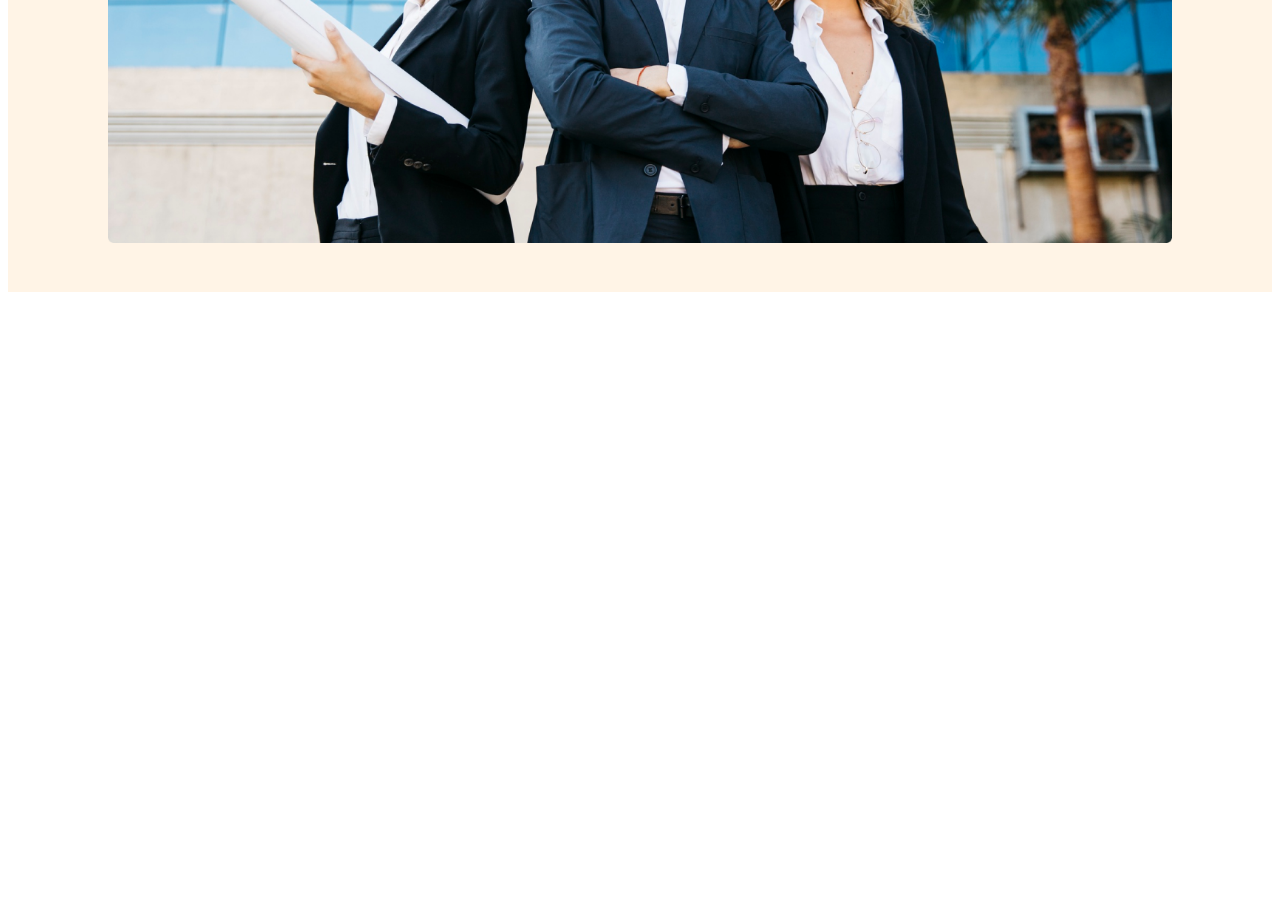
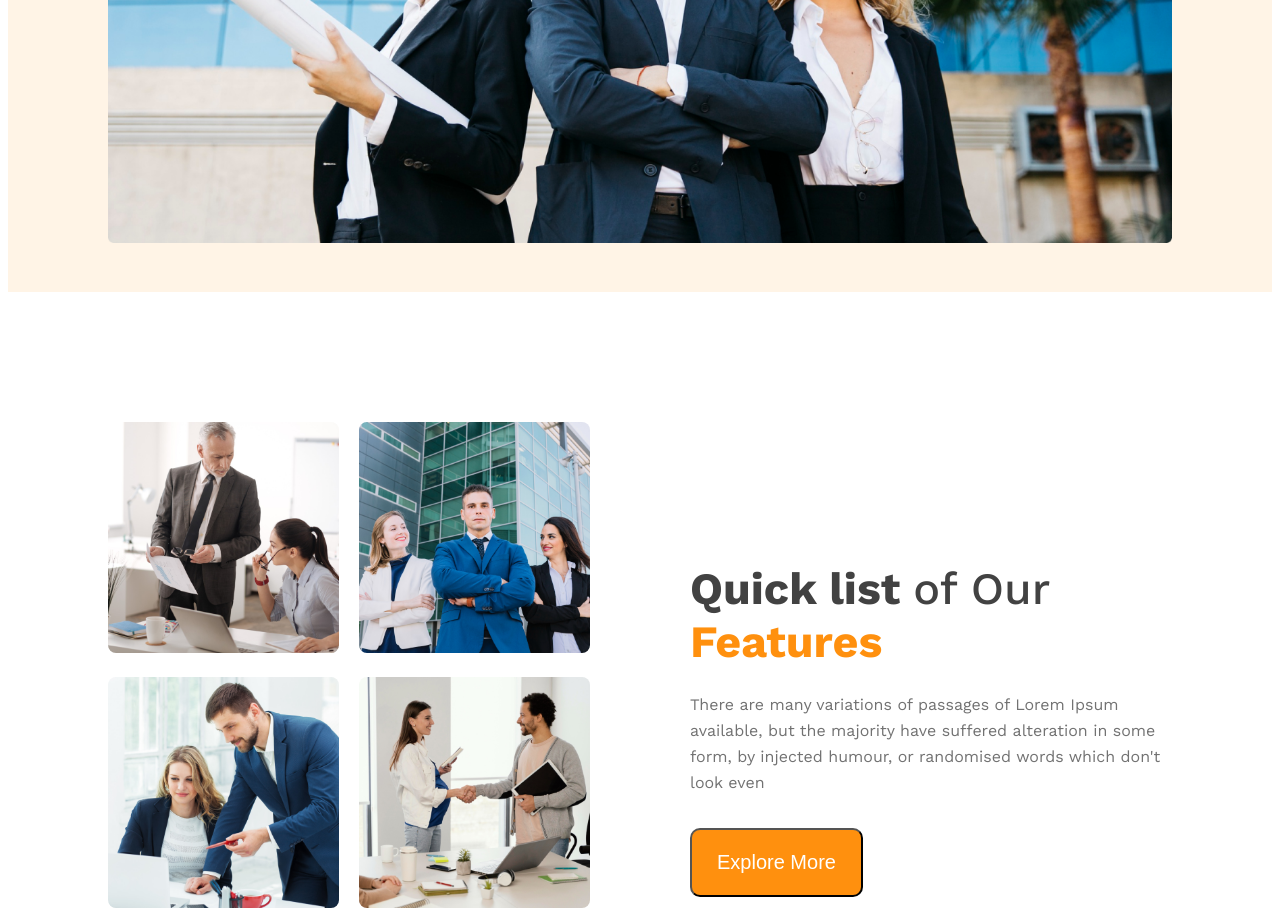
Before and after one commit to badhon18478/G-3-architect, a plain HTML site: page index.html in a window 1280 px wide. Shown: the part 829-1749 px from the top of the page. Before the commit the page ends 1129 px from the top, so only its background shows below. Drawn offline with nearby package versions, Linux system fonts and the light colour scheme.

Commit message:
feature-section

```diff
--- a/index.html
+++ b/index.html
@@ -34,6 +34,32 @@
       </div>
       <img class="banner-pic" src="images/banner.png" alt="">
     </div>
+  </header>
+  <main>
+    <section class="features container">
+      <div class="feature-img-container">
+        <div class="feature-img-wrapper"> <img src="images/team1.png" alt="Feature Image 1">
+        </div>
+        <div class="feature-img-wrapper">
+          <img src="images/team2.png" alt="Feature Image 2">
+        </div>
+        <div class="feature-img-wrapper">
+          <img src="images/team3.png" alt="Feature Image 3">
+        </div>
+        <div class="feature-img-wrapper">
+          <img src="images/team4.png" alt="Feature Image 4">
+        </div>
+      </div>
+      <div class="feature-content">
+        <h3 class="feature-title dark-2">Quick list <span class="dark-accent">of Our</span> <br><span
+            class="dark-orange">Features</span></h3>
+        <p class="dark-3 feature-description">There are many variations of passages of Lorem Ipsum available, but the
+          majority have suffered alteration in some form, by injected humour, or randomised words which don't look even
+        </p>
+        <button class="btn-primary">Explore More</button>
+      </div>
+    </section>
+  </main>
 </body>
 
 </html>
--- a/style.css
+++ b/style.css
@@ -29,6 +29,10 @@
   border-radius: 10px;
   font-size: 1.25rem;
   font-weight: 500;
+}
+main {
+  max-width: 1440px;
+  margin: 0 auto;
 }
 /* header and hero saction sttyle */
 .navbar {
@@ -180,3 +184,135 @@
     margin-bottom: 20px;
   }
 }
+
+/* Container for main content sections */
+/* .container {
+  max-width: 1440px;
+  margin: 0 auto;
+  padding: 0 200px;
+} */
+
+/* Features section styles */
+.features {
+  display: flex;
+  align-items: center;
+  gap: 100px;
+  justify-content: center;
+  width: 100%;
+  /* margin-top: 130px; */
+}
+
+.feature-img-container {
+  display: grid;
+  grid-template-columns: repeat(2, 1fr);
+  gap: 20px;
+  /* max-width: 700px; */
+  margin-left: 100px;
+  width: 100%;
+}
+/* .feature-img-contain
+}er img {
+  max-width: 342px;
+} */
+.feature-img-container img {
+  width: 100%;
+  border-radius: 8px;
+}
+main > section {
+  margin-top: 130px;
+}
+.feature-content {
+  max-width: 500px;
+  height: 300px;
+  width: 100%;
+  margin-right: 100px;
+}
+
+.feature-title {
+  font-size: 2.8rem; /* Adjusted font size based on UI */
+  font-weight: 700;
+  margin-bottom: 24px;
+}
+
+.dark-accent {
+  font-weight: 500; /* Lighter font weight for "of Our" */
+}
+
+.dark-orange {
+  color: #ff900e;
+}
+
+.feature-description {
+  font-size: 16px;
+  line-height: 26px;
+  margin-bottom: 32px;
+}
+
+/* --- Responsive styles for Features section --- */
+
+/* For Tablets (Screens between 768px and 1024px) */
+@media screen and (min-width: 768px) and (max-width: 1024px) {
+  /* .container {
+    padding: 0 50px;
+  } */
+
+  .features {
+    flex-direction: column; /* Stack items vertically */
+    gap: 60px; /* Less gap when stacked */
+    margin-top: 80px;
+  }
+
+  .feature-img-container {
+    grid-template-columns: repeat(2, 1fr); /* Still 2 columns */
+    gap: 20px;
+  }
+
+  .feature-content {
+    text-align: center; /* Center content when stacked */
+  }
+
+  .feature-title {
+    font-size: 2.2rem;
+  }
+
+  .feature-description {
+    font-size: 15px;
+  }
+}
+
+/* For Mobile (Screens less than 768px) */
+@media screen and (max-width: 767px) {
+  .features {
+    flex-direction: column; /* Stack items vertically */
+    gap: 40px; /* Less gap for mobile */
+    margin-top: 60px;
+  }
+
+  .feature-img-container {
+    grid-template-columns: repeat(1, 1fr);
+    gap: 15px;
+    margin-left: 0;
+  }
+
+  .feature-content {
+    text-align: center;
+    margin-right: 0;
+    /* Center content */
+  }
+
+  .feature-title {
+    font-size: 1.8rem; /* Smaller title for mobile */
+    margin-bottom: 15px;
+  }
+
+  .feature-description {
+    font-size: 14px;
+    /* line-height: 1.5; */
+    margin-bottom: 20px;
+  }
+
+  .btn-primary {
+    padding: 15px 20px; /* Smaller button on mobile */
+    font-size: 1rem;
+  }
+}
```
